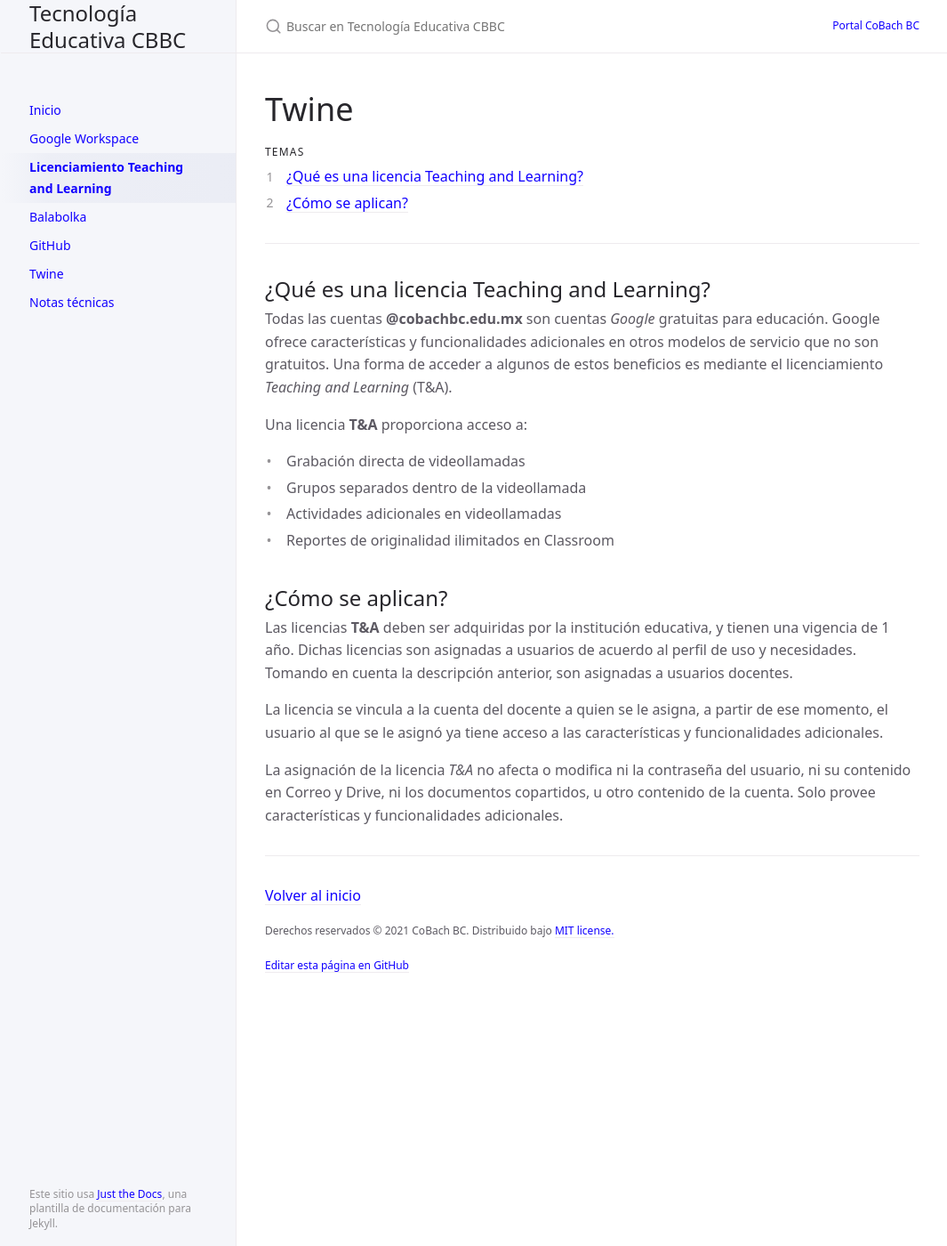
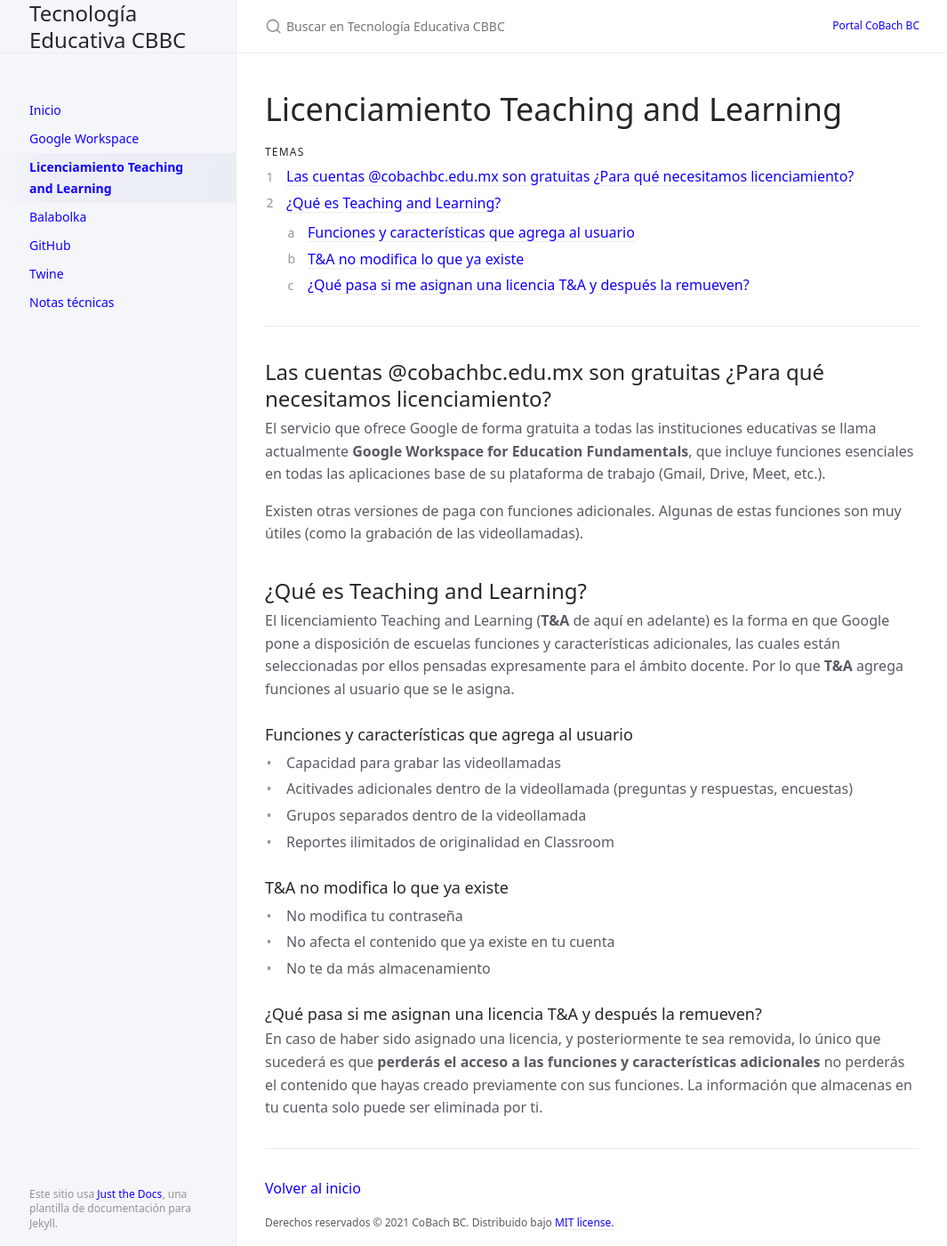
Before and after one commit to CoBachBC/demo, a Jekyll site: the page built from docs/teachingandlearning.md, in a window 1280 px wide and 1400 px high. Shown: the whole window at 89% size, without its empty margins (106-1171 px from the left). Built offline with Jekyll 4.4.1, drawn with Linux system fonts in a browser that asks for light colours.

Commit message:
Update teachingandlearning.md

```diff
--- a/docs/teachingandlearning.md
+++ b/docs/teachingandlearning.md
@@ -4,7 +4,7 @@
 nav_order: 3
 ---
 
-# Twine
+# Licenciamiento Teaching and Learning
 {: .no_toc }
 
 ## Temas
@@ -15,21 +15,29 @@
 
 ---
 
-## ¿Qué es una licencia Teaching and Learning?
+## Las cuentas @cobachbc.edu.mx son gratuitas ¿Para qué necesitamos licenciamiento?
 
-Todas las cuentas **@cobachbc.edu.mx** son cuentas _Google_ gratuitas para educación. Google ofrece características y funcionalidades adicionales en otros modelos de servicio que no son gratuitos. Una forma de acceder a algunos de estos beneficios es mediante el licenciamiento _Teaching and Learning_ (T&A).
+El servicio que ofrece Google de forma gratuita a todas las instituciones educativas se llama actualmente **Google Workspace for Education Fundamentals**, que incluye funciones esenciales en todas las aplicaciones base de su plataforma de trabajo (Gmail, Drive, Meet, etc.).
 
-Una licencia **T&A** proporciona acceso a:
+Existen otras versiones de paga con funciones adicionales. Algunas de estas funciones son muy útiles (como la grabación de las videollamadas).
 
-- Grabación directa de videollamadas
+## ¿Qué es Teaching and Learning?
+
+El licenciamiento Teaching and Learning (**T&A** de aquí en adelante) es la forma en que Google pone a disposición de escuelas funciones y características adicionales, las cuales están seleccionadas por ellos pensadas expresamente para el ámbito docente. Por lo que **T&A** agrega funciones al usuario que se le asigna.
+
+### Funciones y características que agrega al usuario
+
+- Capacidad para grabar las videollamadas
+- Acitivades adicionales dentro de la videollamada (preguntas y respuestas, encuestas)
 - Grupos separados dentro de la videollamada
-- Actividades adicionales en videollamadas
-- Reportes de originalidad ilimitados en Classroom
+- Reportes ilimitados de originalidad en Classroom
 
-## ¿Cómo se aplican?
+### T&A no modifica lo que ya existe
 
-Las licencias **T&A** deben ser adquiridas por la institución educativa, y tienen una vigencia de 1 año. Dichas licencias son asignadas a usuarios de acuerdo al perfil de uso y necesidades. Tomando en cuenta la descripción anterior, son asignadas a usuarios docentes.
+- No modifica tu contraseña
+- No afecta el contenido que ya existe en tu cuenta
+- No te da más almacenamiento
 
-La licencia se vincula a la cuenta del docente a quien se le asigna, a partir de ese momento, el usuario al que se le asignó ya tiene acceso a las características y funcionalidades adicionales.
+### ¿Qué pasa si me asignan una licencia T&A y después la remueven?
 
-La asignación de la licencia *T&A* no afecta o modifica ni la contraseña del usuario, ni su contenido en Correo y Drive, ni los documentos copartidos, u otro contenido de la cuenta. Solo provee características y funcionalidades adicionales.
+En caso de haber sido asignado una licencia, y posteriormente te sea removida, lo único que sucederá es que **perderás el acceso a las funciones y características adicionales** no perderás el contenido que hayas creado previamente con sus funciones. La información que almacenas en tu cuenta solo puede ser eliminada por ti.
```
